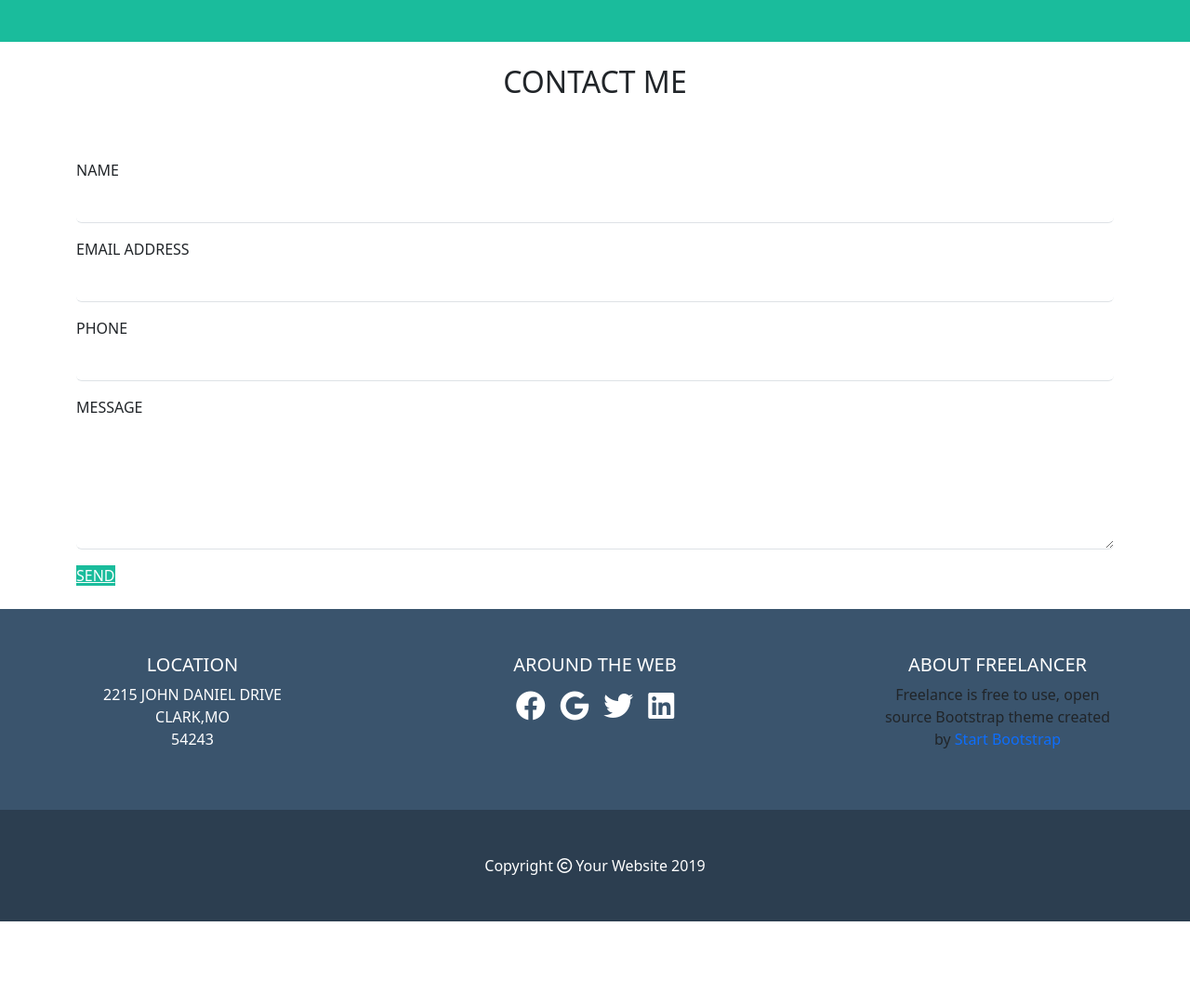
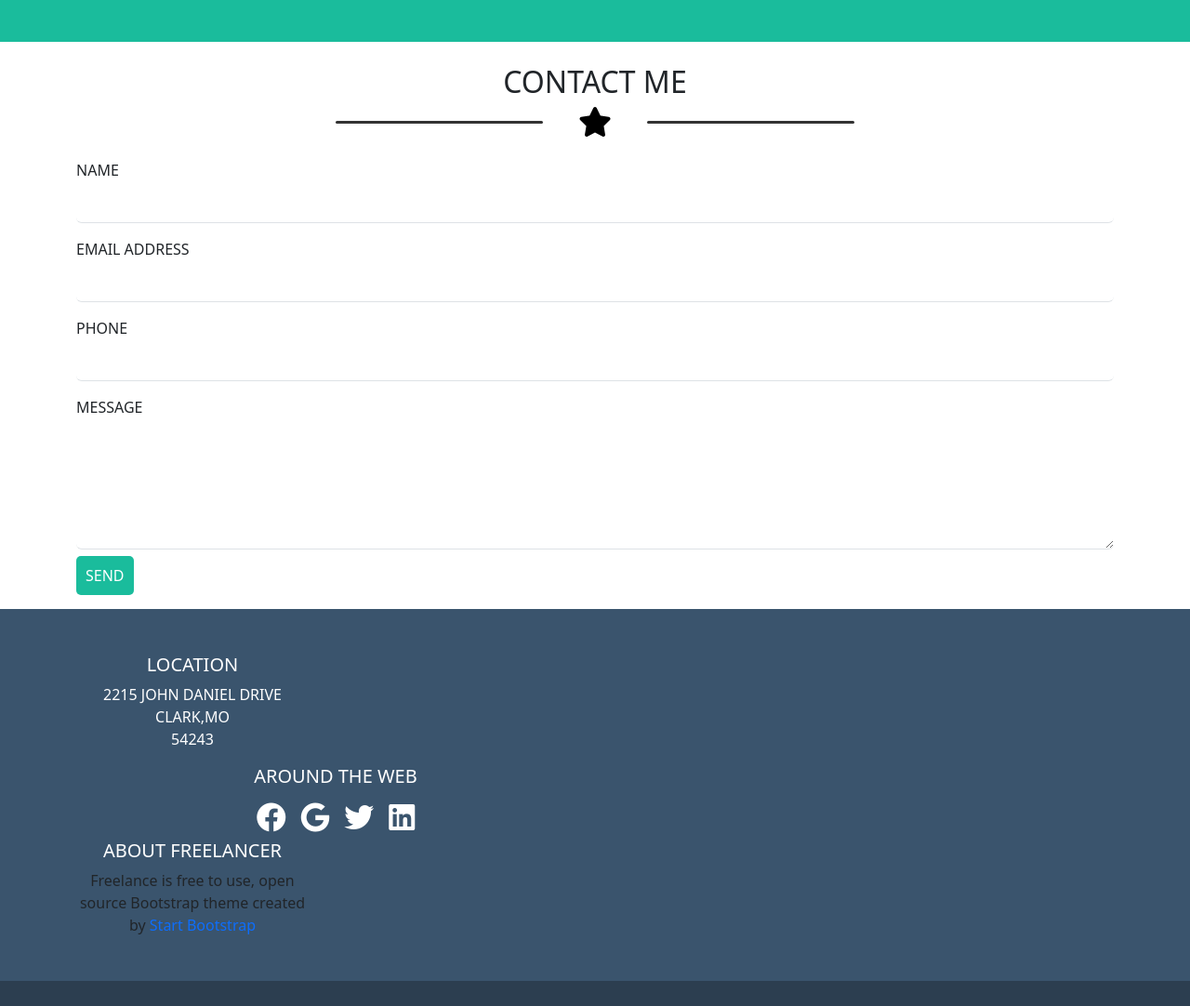
Before and after one commit to JorgeLuix/html-css-bootstrap-freelancer, a plain HTML site: page index.html in a window 1280 px wide. Shown: the part 1715-2797 px from the top of the page at 93% size. Before the commit the page ends 2706 px from the top, so only its background shows below. Drawn offline with nearby package versions, Linux system fonts and the light colour scheme.

Commit message:
modifiche section footer

```diff
--- a/css/style.css
+++ b/css/style.css
@@ -28,12 +28,19 @@ header,#footer_down{
     border-radius: 2px;
     background-color: var(--white)
 }
+.stella.dark:after,
+.stella.dark:before{
+    background-color: var(--black);
+}
 #portafolio, #contact{
     background-color: var(--white);
 }
 #contact a.send {
     background-color: var(--hero);
     color: #ffffff;
+    border-radius: 5px;
+    padding: 10px 10px;
+    text-decoration: none;
 }
 .card::after{
     display: flex;
--- a/index.html
+++ b/index.html
@@ -64,7 +64,7 @@
         <section id="portafolio">
             <div class="container text-uppercase text-center py-4">
                 <h2>portafolio</h2>
-                <div class="stella text-black d-flex mx-auto justify-content-center align-items-center pb-4">
+                <div class="stella dark text-black d-flex mx-auto justify-content-center align-items-center pb-4">
                     <span class="fa-solid fa-star"></span>
                 </div>
 
@@ -108,7 +108,7 @@
                 <div class="stella text-white d-flex mx-auto justify-content-center align-items-center pb-4">
                     <span class="fa-solid fa-star"></span>
                 </div>
-                <div class="test d-flex text-white">
+                <div class="test d-flex flex-column flex-sm-row text-white">
                     <p class="pe-4 text-start">It is a long established fact that a reader will be distracted by the readable content of a page when looking at its layout. The point of using Lorem Ipsum is that it has a more-or-less normal distribution of letters, as opposed to using 'Content here, content here', making it look like readable English.</p>
                     <p class="text-start">It is a long established fact that a reader will be distracted by the readable content of a page when looking at its layout. The point of using Lorem Ipsum is that it has a more-or-less normal distribution of letters, as opposed to using 'Content here, content here', making it look like readable English.</p>
                 </div>
@@ -123,7 +123,7 @@
         <section id="contact" class=" text-uppercase py-4">
             <div class="container">
                 <h2 class="text-center">contact me</h2>
-                <div class="stella text-white d-flex mx-auto justify-content-center align-items-center pb-4">
+                <div class="stella dark text-black text-center d-flex mx-auto justify-content-center align-items-center pb-4">
                     <span class="fa-solid fa-star"></span>
                 </div>
                 <div class="mb-3">
@@ -152,8 +152,8 @@
     </main>
     <footer>
         <section id="footer_up">
-            <div class="container">
-                <div class="contenuto d-flex justify-content-between py-5 ">
+            <div class="container justify-content-sm-center">
+                <div class="contenuto flex-column d-flex justify-content-between py-5 ">
                     <div id="location" class="text-center">
                         <h5>Location</h5>
                         <span>2215 John Daniel Drive Clark,MO</span>
```
